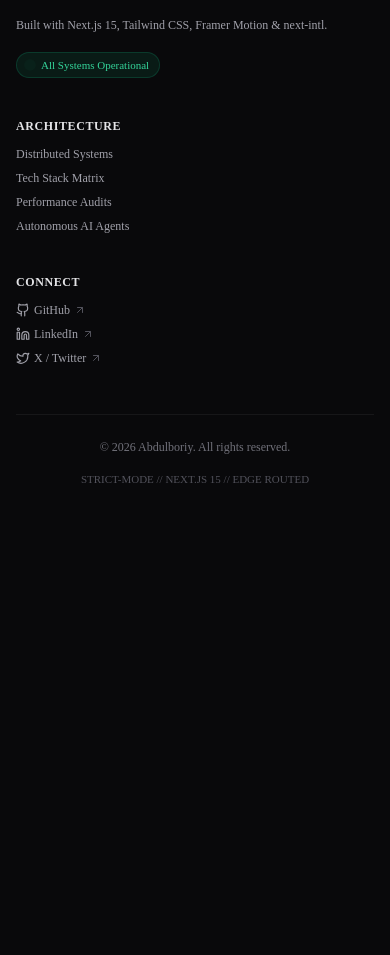
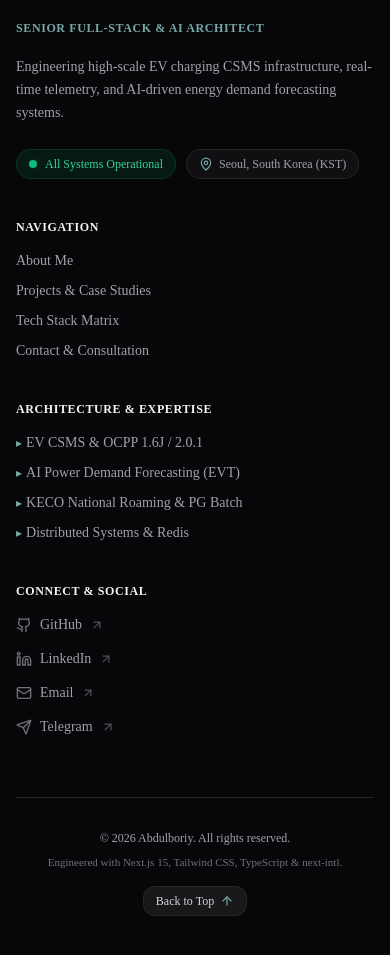
Before and after one commit to abdulboriy6863/aboutme, a Next.js app: page /en in a window 390 px wide. Shown: the part 5567-6522 px from the top of the page. Before the commit the page ends 6102 px from the top, so only its background shows below. Built offline with nearby package versions, Linux system fonts and the light colour scheme.

Commit message:
feat(footer): redesign modern responsive 4-column footer with status badges and back-to-top

```diff
--- a/src/components/modules/hero/Hero.tsx
+++ b/src/components/modules/hero/Hero.tsx
@@ -37,7 +37,7 @@ export function Hero({ onOpenAi }: { onOpenAi?: (prompt?: string) => void }) {
   };
 
   return (
-    <section id="about" className="relative min-h-[85vh] flex flex-col justify-center pt-32 pb-16 overflow-hidden">
+    <section id="hero" className="relative min-h-[85vh] flex flex-col justify-center pt-32 pb-16 overflow-hidden">
       <div className="max-w-4xl mx-auto px-4 sm:px-6 text-center flex flex-col items-center">
         {/* Top Status: • Seulda · doimiy ish va kontraktga ochiq */}
         <motion.div
--- a/src/components/shared/Footer.tsx
+++ b/src/components/shared/Footer.tsx
@@ -2,75 +2,200 @@
 
 import * as React from "react";
 import { useTranslations } from "next-intl";
-import { Terminal, Github, Linkedin, Twitter, ArrowUpRight } from "lucide-react";
+import { Link } from "@/i18n/routing";
+import {
+  Github,
+  Linkedin,
+  Mail,
+  Send,
+  ArrowUpRight,
+  ArrowUp,
+  MapPin,
+  Sparkles,
+} from "lucide-react";
 
 export function Footer() {
   const t = useTranslations("Footer");
 
+  const scrollToTop = () => {
+    window.scrollTo({
+      top: 0,
+      behavior: "smooth",
+    });
+  };
+
+  const navLinks = [
+    { label: t("navAbout"), href: "/#about" },
+    { label: t("navProjects"), href: "/projects/blue-networks" },
+    { label: t("navSkills"), href: "/#skills" },
+    { label: t("navContact"), href: "/#contact" },
+  ];
+
+  const archLinks = [
+    { label: t("archCsms"), href: "/projects/blue-networks" },
+    { label: t("archAi"), href: "/projects/blue-networks" },
+    { label: t("archRoaming"), href: "/projects/blue-networks" },
+    { label: t("archDistributed"), href: "/projects/blue-networks" },
+  ];
+
+  const socialLinks = [
+    {
+      label: "GitHub",
+      href: "https://github.com/abdulboriy6863",
+      icon: Github,
+    },
+    {
+      label: "LinkedIn",
+      href: "https://linkedin.com",
+      icon: Linkedin,
+    },
+    {
+      label: "Email",
+      href: "mailto:abdulboriy6863@gmail.com",
+      icon: Mail,
+    },
+    {
+      label: "Telegram",
+      href: "https://t.me/abdulboriy",
+      icon: Send,
+    },
+  ];
+
   return (
-    <footer className="border-t border-zinc-200 dark:border-white/[0.08] bg-zinc-100/50 dark:bg-[#09090b] pt-16 pb-12 text-zinc-600 dark:text-zinc-400">
-      <div className="max-w-6xl mx-auto px-4 sm:px-6">
-        <div className="grid grid-cols-1 md:grid-cols-4 gap-10 pb-12">
-          {/* Col 1 */}
-          <div className="md:col-span-2 space-y-4">
-            <div className="flex items-center gap-2">
-              <div className="h-7 w-7 rounded-lg bg-brand-500/10 border border-brand-500/20 flex items-center justify-center">
-                <Terminal className="h-4 w-4 text-brand-600 dark:text-brand-400" />
+    <footer className="relative border-t border-zinc-200/90 dark:border-zinc-800/90 bg-zinc-50/70 dark:bg-[#070709] text-zinc-600 dark:text-zinc-400 overflow-hidden">
+      {/* Top subtle glow divider */}
+      <div className="absolute top-0 left-1/2 -translate-x-1/2 w-full max-w-6xl h-[1px] bg-gradient-to-r from-transparent via-[#527c73]/30 dark:via-[#79a7a7]/30 to-transparent" />
+
+      <div className="max-w-6xl mx-auto px-4 sm:px-6 pt-16 pb-12">
+        {/* Main 4-Column Grid */}
+        <div className="grid grid-cols-1 md:grid-cols-2 lg:grid-cols-12 gap-10 lg:gap-8 pb-14">
+          {/* Brand & Bio (Span 5 columns) */}
+          <div className="lg:col-span-5 space-y-5">
+            <Link
+              href="/"
+              className="inline-flex items-center gap-2.5 group cursor-pointer"
+            >
+              <span className="h-3 w-3 rounded-full bg-gradient-to-br from-[#79a7a7] to-[#527c73] shrink-0 shadow-xs group-hover:scale-110 transition-transform duration-200" />
+              <span className="text-lg font-bold tracking-tight text-zinc-900 dark:text-white group-hover:text-[#527c73] dark:group-hover:text-[#79a7a7] transition-colors">
+                Abdulboriy
+              </span>
+            </Link>
+
+            <p className="text-xs font-semibold uppercase tracking-wider text-[#527c73] dark:text-[#79a7a7]">
+              {t("role")}
+            </p>
+
+            <p className="text-sm text-zinc-600 dark:text-zinc-400 max-w-sm leading-relaxed">
+              {t("description")}
+            </p>
+
+            {/* Badges: Status & Location */}
+            <div className="flex flex-wrap items-center gap-2.5 pt-1">
+              <div className="inline-flex items-center gap-2 px-3 py-1.5 rounded-full border border-emerald-500/20 bg-emerald-500/10 text-xs font-mono text-emerald-600 dark:text-emerald-400 shadow-xs">
+                <span className="relative flex h-2 w-2">
+                  <span className="animate-ping absolute inline-flex h-full w-full rounded-full bg-emerald-400 opacity-75" />
+                  <span className="relative inline-flex rounded-full h-2 w-2 bg-emerald-500" />
+                </span>
+                <span>{t("status")}</span>
               </div>
-              <span className="text-base font-semibold text-zinc-900 dark:text-white tracking-tight">Abdulboriy</span>
-            </div>
-            <p className="text-xs text-zinc-600 dark:text-zinc-400 max-w-sm leading-relaxed">
-              {t("builtWith")}
-            </p>
-            <div className="inline-flex items-center gap-2 px-2.5 py-1 rounded-full border border-emerald-500/20 bg-emerald-500/10 text-[11px] font-mono text-emerald-600 dark:text-emerald-400">
-              <span className="w-1.5 h-1.5 rounded-full bg-emerald-500 dark:bg-emerald-400 animate-ping" />
-              <span>{t("status")}</span>
+
+              <div className="inline-flex items-center gap-1.5 px-3 py-1.5 rounded-full border border-zinc-200/90 dark:border-zinc-800/90 bg-white/60 dark:bg-zinc-900/60 text-xs font-mono text-zinc-600 dark:text-zinc-400 shadow-xs">
+                <MapPin className="w-3.5 h-3.5 text-[#527c73] dark:text-[#79a7a7]" />
+                <span>{t("location")}</span>
+              </div>
             </div>
           </div>
 
-          {/* Col 2 */}
-          <div className="space-y-3">
-            <h4 className="text-xs font-semibold uppercase tracking-wider text-zinc-900 dark:text-zinc-200">Architecture</h4>
-            <ul className="space-y-2 text-xs">
-              <li><a href="#architecture" className="hover:text-zinc-950 dark:hover:text-white transition">Distributed Systems</a></li>
-              <li><a href="#stack" className="hover:text-zinc-950 dark:hover:text-white transition">Tech Stack Matrix</a></li>
-              <li><a href="#case-studies" className="hover:text-zinc-950 dark:hover:text-white transition">Performance Audits</a></li>
-              <li><a href="#ai-agent" className="hover:text-zinc-950 dark:hover:text-white transition">Autonomous AI Agents</a></li>
+          {/* Navigation (Span 2 columns) */}
+          <div className="lg:col-span-2 space-y-4">
+            <h4 className="text-xs font-bold uppercase tracking-wider text-zinc-900 dark:text-zinc-100">
+              {t("navTitle")}
+            </h4>
+            <ul className="space-y-2.5 text-sm">
+              {navLinks.map((item, idx) => (
+                <li key={idx}>
+                  <Link
+                    href={item.href}
+                    className="inline-flex items-center gap-1.5 text-zinc-600 dark:text-zinc-400 hover:text-zinc-950 dark:hover:text-white hover:translate-x-1 transition-all duration-200"
+                  >
+                    <span>{item.label}</span>
+                  </Link>
+                </li>
+              ))}
             </ul>
           </div>
 
-          {/* Col 3 */}
-          <div className="space-y-3">
-            <h4 className="text-xs font-semibold uppercase tracking-wider text-zinc-900 dark:text-zinc-200">Connect</h4>
-            <ul className="space-y-2 text-xs">
-              <li>
-                <a href="https://github.com" target="_blank" rel="noreferrer" className="flex items-center gap-1 hover:text-zinc-950 dark:hover:text-white transition">
-                  <Github className="w-3.5 h-3.5" />
-                  <span>GitHub</span>
-                  <ArrowUpRight className="w-3 h-3 text-zinc-400 dark:text-zinc-600" />
-                </a>
-              </li>
-              <li>
-                <a href="https://linkedin.com" target="_blank" rel="noreferrer" className="flex items-center gap-1 hover:text-zinc-950 dark:hover:text-white transition">
-                  <Linkedin className="w-3.5 h-3.5" />
-                  <span>LinkedIn</span>
-                  <ArrowUpRight className="w-3 h-3 text-zinc-400 dark:text-zinc-600" />
-                </a>
-              </li>
-              <li>
-                <a href="https://twitter.com" target="_blank" rel="noreferrer" className="flex items-center gap-1 hover:text-zinc-950 dark:hover:text-white transition">
-                  <Twitter className="w-3.5 h-3.5" />
-                  <span>X / Twitter</span>
-                  <ArrowUpRight className="w-3 h-3 text-zinc-400 dark:text-zinc-600" />
-                </a>
-              </li>
+          {/* Architecture / Focus (Span 3 columns) */}
+          <div className="lg:col-span-3 space-y-4">
+            <h4 className="text-xs font-bold uppercase tracking-wider text-zinc-900 dark:text-zinc-100">
+              {t("archTitle")}
+            </h4>
+            <ul className="space-y-2.5 text-sm">
+              {archLinks.map((item, idx) => (
+                <li key={idx}>
+                  <Link
+                    href={item.href}
+                    className="inline-flex items-center gap-1 text-zinc-600 dark:text-zinc-400 hover:text-zinc-950 dark:hover:text-white hover:translate-x-1 transition-all duration-200"
+                  >
+                    <span className="text-[#527c73] dark:text-[#79a7a7] text-xs">▸</span>
+                    <span>{item.label}</span>
+                  </Link>
+                </li>
+              ))}
+            </ul>
+          </div>
+
+          {/* Connect & Social (Span 2 columns) */}
+          <div className="lg:col-span-2 space-y-4">
+            <h4 className="text-xs font-bold uppercase tracking-wider text-zinc-900 dark:text-zinc-100">
+              {t("connectTitle")}
+            </h4>
+            <ul className="space-y-2.5 text-sm">
+              {socialLinks.map((item, idx) => {
+                const Icon = item.icon;
+                return (
+                  <li key={idx}>
+                    <a
+                      href={item.href}
+                      target={item.href.startsWith("http") ? "_blank" : undefined}
+                      rel={item.href.startsWith("http") ? "noreferrer" : undefined}
+                      className="group inline-flex items-center gap-2 text-zinc-600 dark:text-zinc-400 hover:text-zinc-950 dark:hover:text-white transition-all duration-200"
+                    >
+                      <Icon className="w-4 h-4 text-zinc-500 group-hover:text-[#527c73] dark:group-hover:text-[#79a7a7] transition-colors" />
+                      <span>{item.label}</span>
+                      <ArrowUpRight className="w-3.5 h-3.5 text-zinc-400 dark:text-zinc-600 group-hover:text-zinc-900 dark:group-hover:text-zinc-200 group-hover:translate-x-0.5 group-hover:-translate-y-0.5 transition-transform" />
+                    </a>
+                  </li>
+                );
+              })}
             </ul>
           </div>
         </div>
 
-        <div className="border-t border-zinc-200 dark:border-white/[0.06] pt-6 flex flex-col sm:flex-row items-center justify-between gap-4 text-xs text-zinc-500">
-          <p>© {new Date().getFullYear()} Abdulboriy. {t("rights")}</p>
-          <p className="font-mono text-[11px] text-zinc-500 dark:text-zinc-600">STRICT-MODE // NEXT.JS 15 // EDGE ROUTED</p>
+        {/* Bottom Bar / Copyright + Back to Top */}
+        <div className="border-t border-zinc-200/90 dark:border-zinc-800/90 pt-8 flex flex-col sm:flex-row items-center justify-between gap-4 text-xs">
+          <div className="flex flex-col sm:flex-row items-center gap-2 sm:gap-4 text-center sm:text-left text-zinc-500 dark:text-zinc-400">
+            <p>© {new Date().getFullYear()} Abdulboriy. {t("rights")}</p>
+            <span className="hidden sm:inline text-zinc-300 dark:text-zinc-700">•</span>
+            <p className="font-mono text-[11px] text-zinc-500 dark:text-zinc-500">
+              {t("builtWith")}
+            </p>
+          </div>
+
+          <div className="flex items-center gap-4">
+            <span className="hidden md:inline font-mono text-[11px] px-2.5 py-1 rounded-md border border-zinc-200/80 dark:border-zinc-800/80 bg-zinc-100/70 dark:bg-zinc-900/70 text-zinc-500 dark:text-zinc-500">
+              STRICT-MODE // NEXT.JS 15
+            </span>
+
+            <button
+              onClick={scrollToTop}
+              type="button"
+              className="inline-flex items-center gap-1.5 px-3 py-1.5 rounded-xl border border-zinc-200/90 dark:border-zinc-800/90 bg-white dark:bg-zinc-900 text-xs font-medium text-zinc-700 dark:text-zinc-300 hover:text-zinc-950 dark:hover:text-white hover:border-[#79a7a7]/60 dark:hover:border-[#79a7a7]/60 hover:shadow-xs transition-all duration-200 cursor-pointer"
+            >
+              <span>{t("backToTop")}</span>
+              <ArrowUp className="w-3.5 h-3.5 text-[#527c73] dark:text-[#79a7a7]" />
+            </button>
+          </div>
         </div>
       </div>
     </footer>
--- a/src/components/shared/Navbar.tsx
+++ b/src/components/shared/Navbar.tsx
@@ -15,10 +15,10 @@ export function Navbar({ onOpenAi }: { onOpenAi?: () => void }) {
   const [mobileMenuOpen, setMobileMenuOpen] = React.useState(false);
 
   const navLinks = [
-    { label: t("about"), href: "#about" },
-    { label: t("projects"), href: "#case-studies" },
-    { label: t("experience"), href: "#architecture" },
-    { label: t("contact"), href: "#contact" },
+    { label: t("about"), href: "/#about" },
+    { label: t("projects"), href: "/#projects" },
+    { label: t("experience"), href: "/#skills" },
+    { label: t("contact"), href: "/#contact" },
   ];
 
   return (
--- a/src/messages/en.json
+++ b/src/messages/en.json
@@ -179,9 +179,23 @@
     "videoDescription": "Real-world operational preview of E-Chae-Um EV chargers and live telemetry."
   },
   "Footer": {
+    "role": "Senior Full-Stack & AI Architect",
+    "description": "Engineering high-scale EV charging CSMS infrastructure, real-time telemetry, and AI-driven energy demand forecasting systems.",
     "status": "All Systems Operational",
-    "role": "Principal Full-Stack & AI Architect",
+    "location": "Seoul, South Korea (KST)",
+    "navTitle": "Navigation",
+    "navAbout": "About Me",
+    "navProjects": "Projects & Case Studies",
+    "navSkills": "Tech Stack Matrix",
+    "navContact": "Contact & Consultation",
+    "archTitle": "Architecture & Expertise",
+    "archCsms": "EV CSMS & OCPP 1.6J / 2.0.1",
+    "archAi": "AI Power Demand Forecasting (EVT)",
+    "archRoaming": "KECO National Roaming & PG Batch",
+    "archDistributed": "Distributed Systems & Redis",
+    "connectTitle": "Connect & Social",
+    "backToTop": "Back to Top",
     "rights": "All rights reserved.",
-    "builtWith": "Built with Next.js 15, Tailwind CSS, Framer Motion & next-intl."
+    "builtWith": "Engineered with Next.js 15, Tailwind CSS, TypeScript & next-intl."
   }
 }
--- a/src/messages/ko.json
+++ b/src/messages/ko.json
@@ -179,9 +179,23 @@
     "videoDescription": "전국 E-Chae-Um 전기차 충전 인프라 및 실시간 텔레메트리 관제 운용 영상."
   },
   "Footer": {
-    "status": "모든 시스템 정상 가동 중",
-    "role": "수석 풀스택 & AI 아키텍트",
+    "role": "시니어 풀스택 & AI 아키텍트",
+    "description": "대규모 전기차 충전 CSMS 인프라, 실시간 텔레메트리 및 AI 전력 수요 예측 시스템 설계 전문 엔지니어입니다.",
+    "status": "모든 시스템 정상 작동 중",
+    "location": "대한민국 서울 (KST)",
+    "navTitle": "내비게이션",
+    "navAbout": "소개",
+    "navProjects": "프로젝트 & 케이스 스터디",
+    "navSkills": "기술 스택 매트릭스",
+    "navContact": "연락 및 상담",
+    "archTitle": "아키텍처 & 전문 분야",
+    "archCsms": "EV CSMS & OCPP 1.6J / 2.0.1",
+    "archAi": "AI 전력 수요 예측 (EVT)",
+    "archRoaming": "환경부(KECO) 로밍 & PG 배치",
+    "archDistributed": "분산 시스템 & Redis",
+    "connectTitle": "소셜 및 네트워크",
+    "backToTop": "맨 위로 이동",
     "rights": "모든 권리 보유.",
-    "builtWith": "Next.js 15, Tailwind CSS, Framer Motion 및 next-intl 기반으로 제작됨."
+    "builtWith": "Next.js 15, Tailwind CSS, TypeScript & next-intl 기반 구축."
   }
 }
--- a/src/messages/uz.json
+++ b/src/messages/uz.json
@@ -179,9 +179,23 @@
     "videoDescription": "E-Chae-Um zaryadlash stansiyalari va telemetriya tizimining amaliy ishlash jarayoni."
   },
   "Footer": {
-    "status": "Tizimlar Barqaror",
-    "role": "Bosh Full-Stack & AI Arxitektori",
+    "role": "Senior Full-Stack & AI Arxitektori",
+    "description": "Keng ko'lamli EV zaryadlash CSMS, real-vaqt telemetriya va AI energiya modellashtirish tizimlarini loyihalash bo'yicha muhandis.",
+    "status": "Barcha tizimlar barqaror",
+    "location": "Seul, Janubiy Koreya (KST)",
+    "navTitle": "Navigatsiya",
+    "navAbout": "Men haqimda",
+    "navProjects": "Loyihalar & Case Study",
+    "navSkills": "Texnologiyalar & Stack",
+    "navContact": "Bog'lanish",
+    "archTitle": "Arxitektura & Yo'nalish",
+    "archCsms": "EV CSMS & OCPP 1.6J / 2.0.1",
+    "archAi": "AI Quvvat Bashorati (EVT)",
+    "archRoaming": "KECO Milliy Rouming & PG Batch",
+    "archDistributed": "Taqsimlangan Tizimlar & Redis",
+    "connectTitle": "Aloqa & Tarmoqlar",
+    "backToTop": "Yuqoriga qaytish",
     "rights": "Barcha huquqlar himoyalangan.",
-    "builtWith": "Next.js 15, Tailwind CSS, Framer Motion va next-intl asosida yaratilgan."
+    "builtWith": "Next.js 15, Tailwind CSS, TypeScript & next-intl asosida qurilgan."
   }
 }
```
